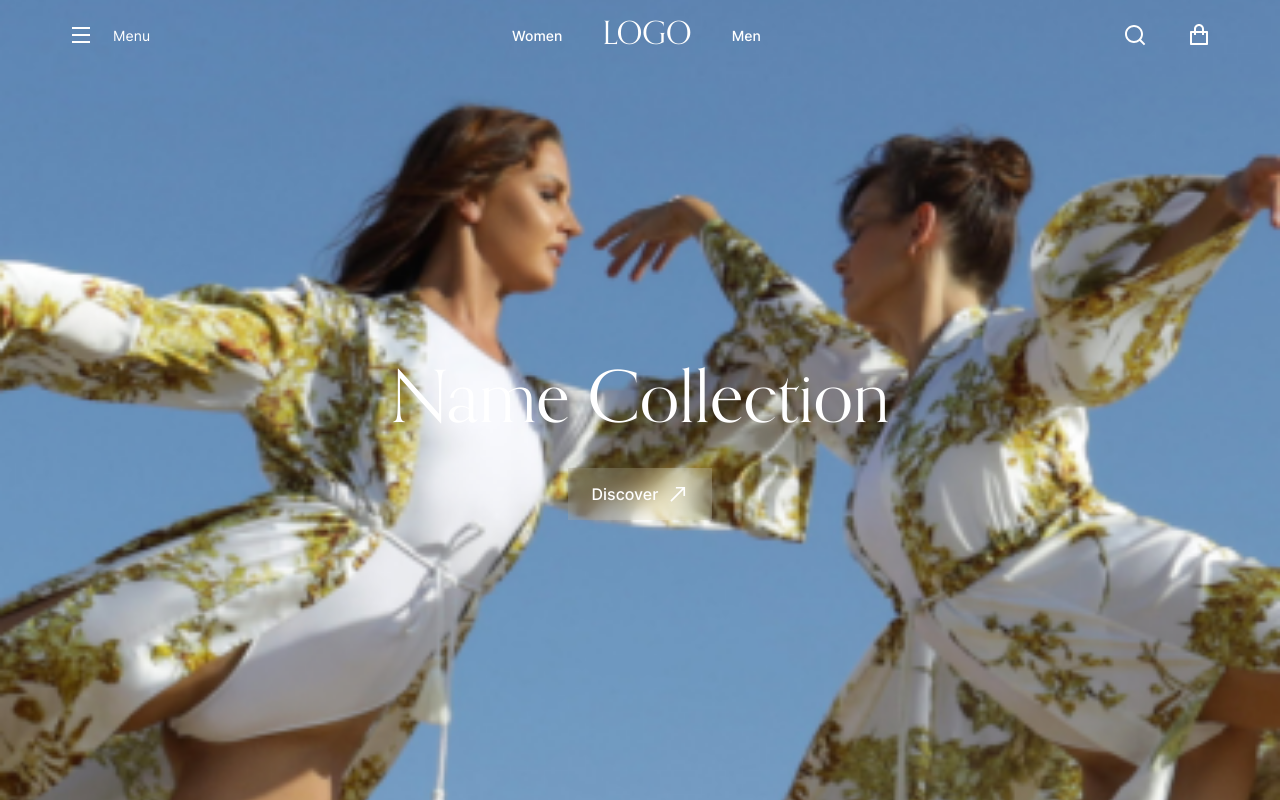
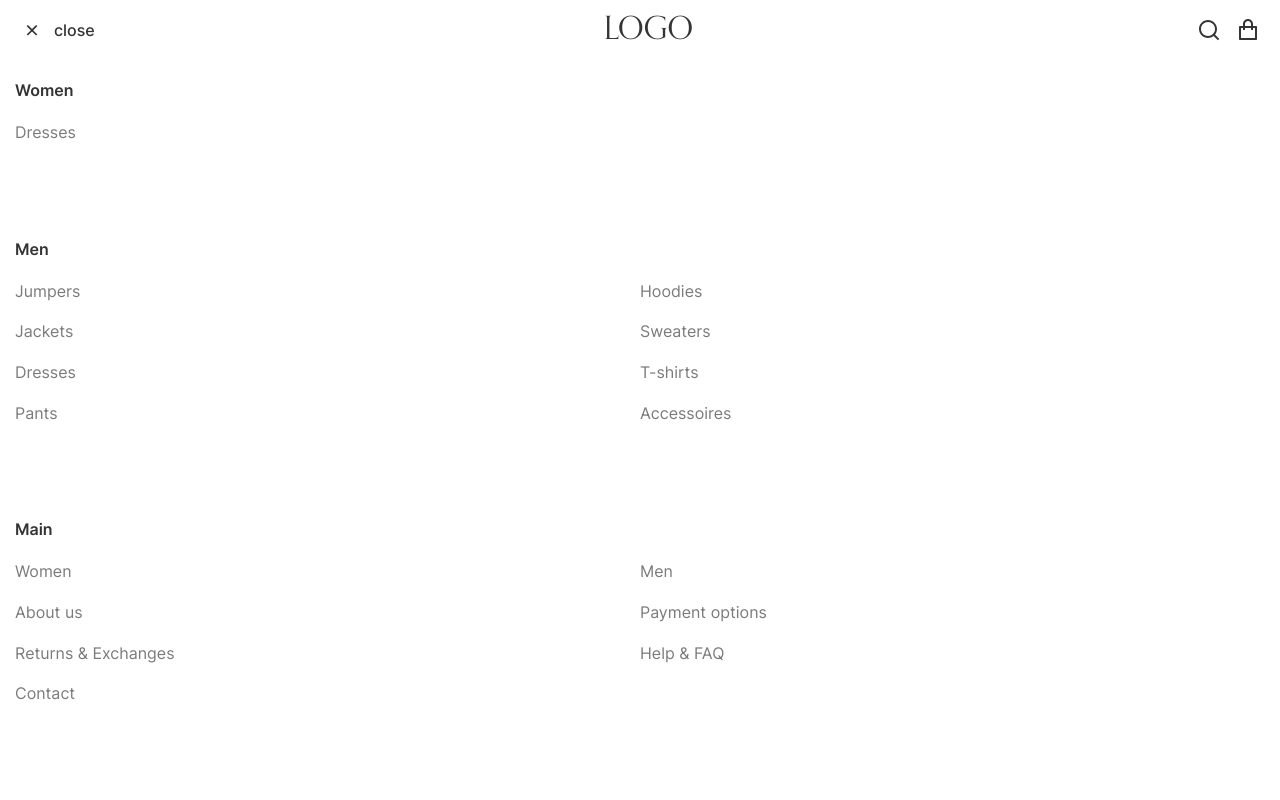
Before and after one commit to PhilCoder3000/fashion_store, a website built with webpack: page src/index.html in a window 1280 px wide. Both pictures are taken after a click on the button "Menu". Shown: the top 800 px of the page. Built offline with nearby package versions, Linux system fonts and the light colour scheme.

Commit message:
add header modal

```diff
--- a/src/index.html
+++ b/src/index.html
@@ -7,7 +7,48 @@
   </head>
   <body>
     <header>
-      <button class="burger_menu"><span></span> Menu</button>
+      <button class="burger_menu_btn"><span></span> Menu</button>
+      <div class="burger_menu_modal">
+        <div class="header">
+          <button class="dark_btn burger_menu_close"><span></span>close</button>
+          <h3 class="head_3 logo">LOGO</h3>
+          <div class="controls">
+            <button class="search"></button>
+            <button class="shop_cart"></button>
+          </div>
+        </div>
+        <div class="category">
+          <h5 class="subtitle_2">Women</h5>
+          <div class="links">
+            <a href="/" class="text">Dresses</a>
+          </div>
+        </div>
+        <div class="category">
+          <h5 class="subtitle_2">Men</h5>
+          <div class="links">
+            <a href="/" class="text">Jumpers</a>
+            <a href="/" class="text">Hoodies</a>
+            <a href="/" class="text">Jackets</a>
+            <a href="/" class="text">Sweaters</a>
+            <a href="/" class="text">Dresses</a>
+            <a href="/" class="text">T-shirts</a>
+            <a href="/" class="text">Pants</a>
+            <a href="/" class="text">Accessoires</a>
+          </div>
+        </div>
+        <div class="category">
+          <h5 class="subtitle_2">Main</h5>
+          <div class="links">
+            <a href="/" class="text">Women</a>
+            <a href="/" class="text">Men</a>
+            <a href="/" class="text">About us</a>
+            <a href="/" class="text">Payment options</a>
+            <a href="/" class="text">Returns & Exchanges</a>
+            <a href="/" class="text">Help & FAQ</a>
+            <a href="/" class="text">Contact</a>
+          </div>
+        </div>
+      </div>
       <div class="menu">
         <div class="dropdown">
           <p class="subtitle_3">Women</p>
@@ -43,7 +84,7 @@
         </button>
         <img
           src="./assets/png/index_page/section_1_bg.png"
-          srcset="./assets/png/index_page/section_1_bg_mobile.png  600w"
+          srcset="./assets/png/index_page/section_1_bg.png 1920w, ./assets/png/index_page/section_1_bg_mobile.png  600w"
           sizes="(max-width:600px) 600px, 1920px"
           alt="Hero block bg"
           loading="lazy"
--- a/src/index.ts
+++ b/src/index.ts
@@ -13,8 +13,10 @@ import { addDropdown } from './scripts/common/dropdown';
 import { hoveredGalleryCard } from './scripts/index_page/hovered_gallery_card';
 import { addSwiper } from './scripts/index_page/swiper';
 import { addFooterAccordion } from './scripts/common/footer_accordion';
+import { addHeaderBurgerMenu } from './scripts/common/header_burger_menu';
 
 window.onload = () => {
+  addHeaderBurgerMenu();
   addDropdown();
   hoveredGalleryCard();
   addSwiper();
--- /dev/null
+++ b/src/scripts/common/header_burger_menu.ts
@@ -0,0 +1,16 @@
+export function addHeaderBurgerMenu() {
+  const openBtn = document.querySelector<HTMLButtonElement>('.burger_menu_btn');
+  const closeBtn = document.querySelector<HTMLButtonElement>('.burger_menu_close');
+  const modal = document.querySelector<HTMLButtonElement>('.burger_menu_modal');
+
+  if (openBtn && modal && closeBtn) {
+    openBtn.onclick = () => {
+      modal.classList.add('opened')
+      document.body.style.overflowY = 'hidden'
+    }
+    closeBtn.onclick = () => {
+      modal.classList.remove('opened')
+      document.body.style.overflowY = 'initial'
+    }
+  }
+}
--- a/src/scripts/index_page/swiper.ts
+++ b/src/scripts/index_page/swiper.ts
@@ -29,6 +29,12 @@ function getSlidesPerView() {
   if (window.innerWidth < 600) {
     return 1.2;
   }
+  if (window.innerWidth < 1000) {
+    return 1.5;
+  }
+  if (window.innerWidth < 1400) {
+    return 1.7;
+  }
   return 2.1;
 }
 
@@ -36,5 +42,11 @@ function getSpaceBetween(container: HTMLDivElement) {
   if (window.innerWidth < 600) {
     return 10
   }
+  if (window.innerWidth < 1000) {
+    return 50
+  }
+  if (window.innerWidth < 1400) {
+    return 100
+  }
   return (container.clientWidth - 1040) / 2;
 }
--- a/src/styles/common/footer.scss
+++ b/src/styles/common/footer.scss
@@ -81,6 +81,7 @@ footer {
 
 @media (max-width: $md) {
   footer {
+    width: 100%;
     padding: 70px 0px 0;
     grid-template-columns: 1fr;
 
@@ -94,7 +95,7 @@ footer {
         border-bottom: 1px solid $border_main_15;
         max-height: 65px;
         overflow: hidden;
-        transition: all .5s;
+        transition: all 0.5s;
 
         h6 {
           position: relative;
@@ -109,8 +110,9 @@ footer {
             right: 0;
             width: 24px;
             height: 24px;
-            background: url(../../assets/svg/icon_black_select_arrow.svg) no-repeat center;
-            transition: all .5s;
+            background: url(../../assets/svg/icon_black_select_arrow.svg)
+              no-repeat center;
+            transition: all 0.5s;
           }
         }
 
@@ -125,9 +127,17 @@ footer {
     }
 
     .form_container {
+      width: 100%;
       grid-column: 1;
       grid-row: 2;
       padding: 0 20px 60px;
+      overflow: hidden;
+
+      form {
+        input {
+          max-width: calc(100% - 120px)
+        }
+      }
     }
 
     .copyright {
--- a/src/styles/common/header.scss
+++ b/src/styles/common/header.scss
@@ -14,7 +14,7 @@ header {
   align-items: center;
   justify-content: space-between;
 
-  .burger_menu {
+  .burger_menu_btn {
     display: flex;
     align-items: center;
     font-family: $font_inter;
@@ -29,6 +29,78 @@ header {
       background-image: url(../../assets/svg/icon_white_burger.svg);
     }
   }
+
+  .burger_menu_modal {
+    position: fixed;
+    top: 0;
+    left: -110%;
+    width: 100dvw;
+    max-width: 1920px;
+    height: 100dvh;
+    display: flex;
+    flex-direction: column;
+    justify-content: space-between;
+    background-color: $bg_white_100;
+    transition: all .5s;
+    z-index: 10;
+    overscroll-behavior: contain;
+
+    .header {
+      margin-bottom: 20px;
+      display: flex;
+      align-items: center;
+      justify-content: space-between;
+
+      .burger_menu_close {
+        padding: 18px 5px 18px 20px;
+        display: flex;
+        align-items: center;
+
+        span {
+          margin-right: 10px;
+          width: 24px;
+          height: 24px;
+          background: url(../../assets/svg/icon_black_cross.svg) no-repeat center;
+        }
+      }
+
+      .search {
+        margin-right: 15px;
+        background-image: url(../../assets/svg/icon_black_search.svg);
+      }
+
+      .shop_cart {
+        margin-right: 20px;
+        background-image: url(../../assets/svg/icon_black_shop_cart.svg);
+      }
+    }
+
+    .category {
+      padding: 0px 15px 0;
+      flex-grow: 1;
+      display: flex;
+      flex-direction: column;
+
+      h5 {
+        margin-bottom: 20px;
+      }
+
+      .links {
+        display: flex;
+        flex-wrap: wrap;
+
+        a {
+          width: 50%;
+          margin-bottom: 15px;
+        }
+      }
+    }
+
+    &.opened {
+      left: 0;
+    }
+  }
+
 
   .menu {
     display: flex;
@@ -104,10 +176,22 @@ header {
   header {
     padding: 0 20px;
 
+    .burger_menu_btn {
+      span {
+        margin-right: 10px;
+      }
+    }
+
     .menu {
       .dropdown {
         display: none;
       }
     }
+
+    .controls {
+      .search {
+        margin-right: 20px;
+      }
+    }
   }
 }
```
